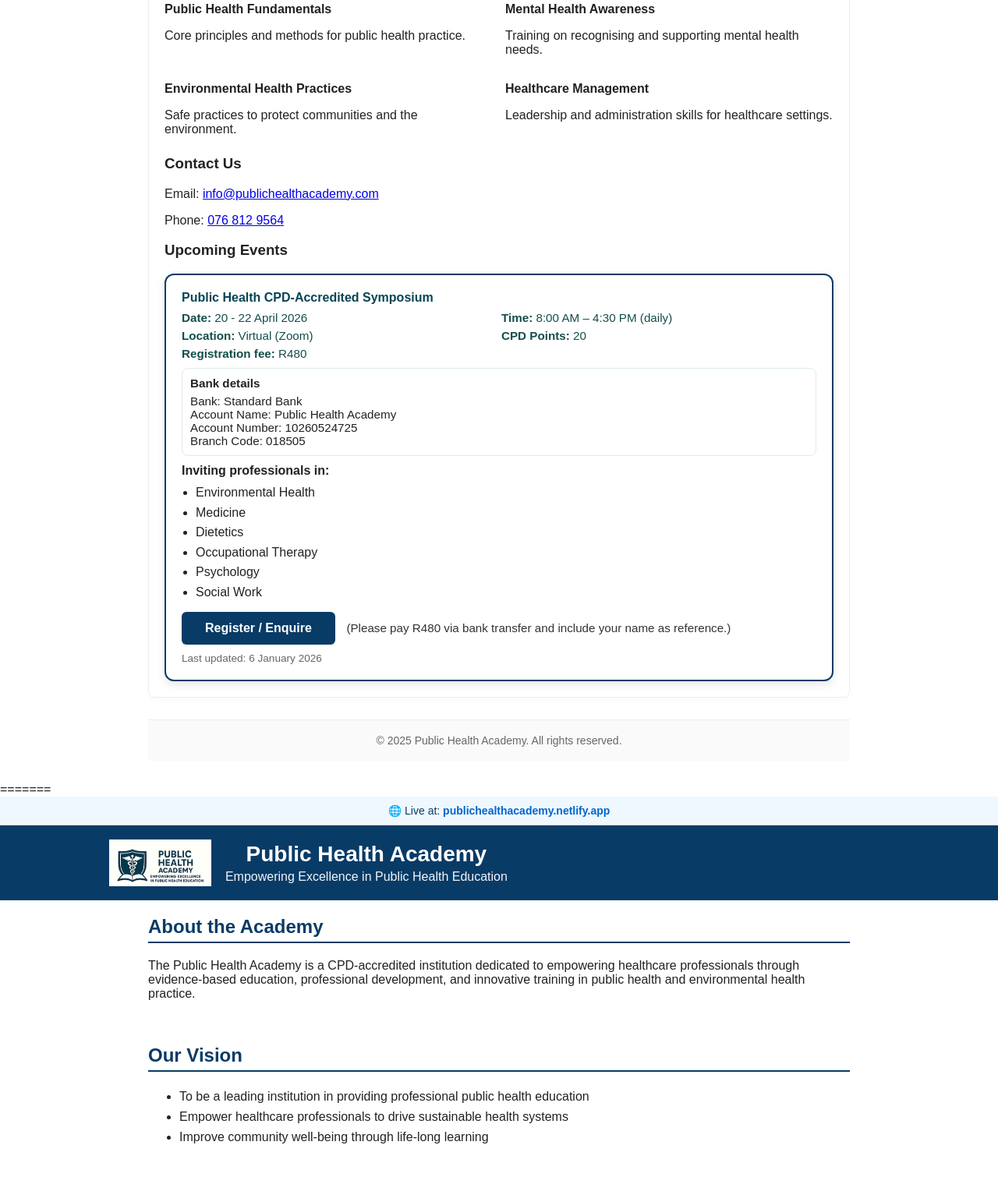
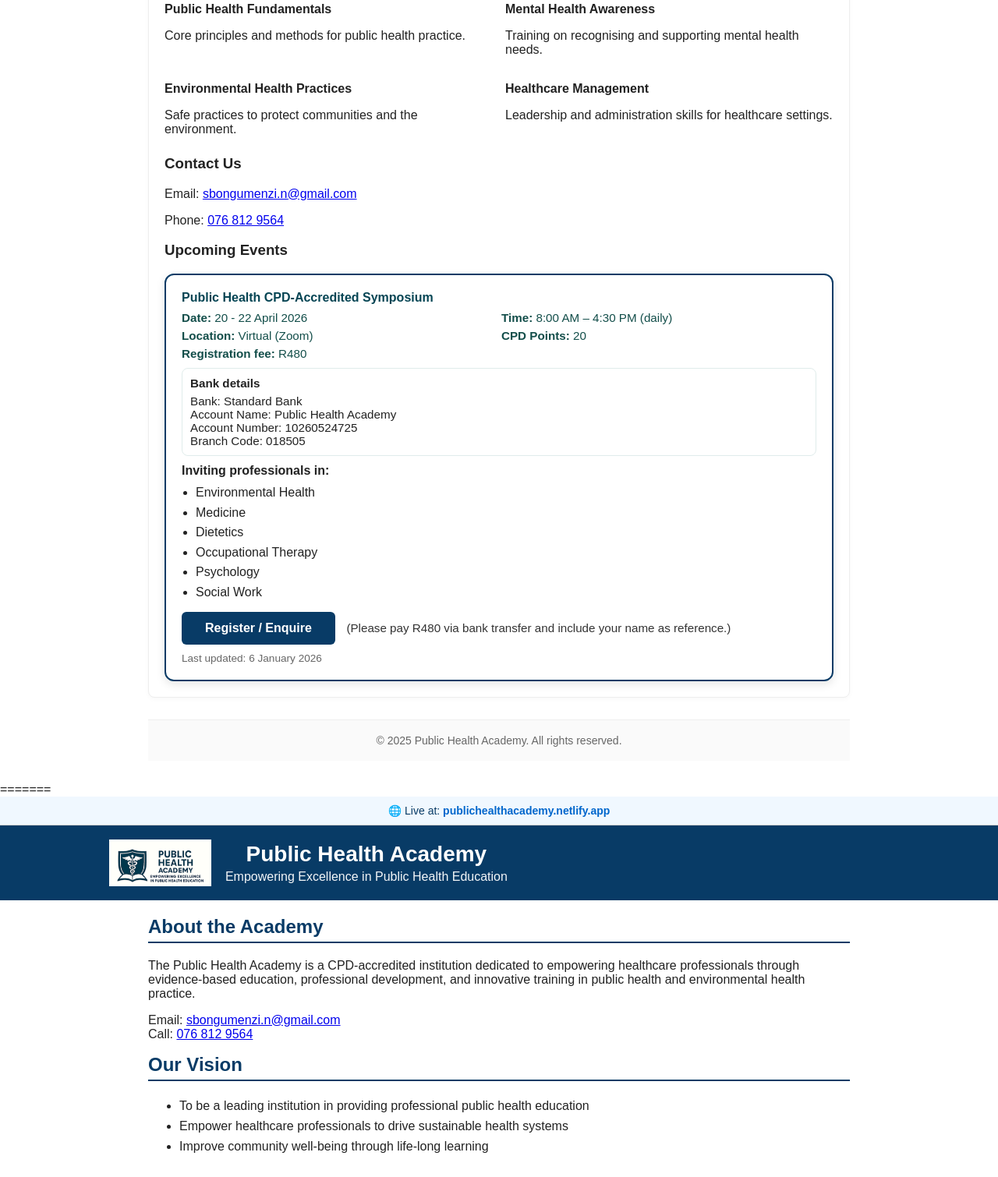
Before and after one commit to sbongumenzin-commits/Public-Health-Academy-, a plain HTML site: page index.html in a window 1280 px wide. Shown: the part 2278-3788 px from the top of the page at 78% size. Drawn offline with Linux system fonts and the light colour scheme.

Commit message:
Fix: use sbongumenzi.n@gmail.com as contact email

```diff
--- a/index.html
+++ b/index.html
@@ -203,7 +203,7 @@
       </div>
 
       <h3 class="contact">Contact Us</h3>
-      <p>Email: <a href="mailto:info@publichealthacademy.com">info@publichealthacademy.com</a></p>
+      <p>Email: <a href="mailto:sbongumenzi.n@gmail.com">sbongumenzi.n@gmail.com</a></p>
       <p>Phone: <a href="tel:+27768129564">076 812 9564</a></p>
 
       <h3 class="upcoming">Upcoming Events</h3>
@@ -289,10 +289,10 @@
     The Public Health Academy is a CPD-accredited institution dedicated to empowering healthcare
     professionals through evidence-based education, professional development, and innovative training
     in public health and environmental health practice.
-  </p>
-</section>
-
-<section class="vision">
+      <p>
+        Email: <a href="mailto:sbongumenzi.n@gmail.com">sbongumenzi.n@gmail.com</a><br>
+        Call: <a href="tel:+27768129564">076 812 9564</a>
+      </p>
   <h2>Our Vision</h2>
   <ul>
     <li>To be a leading institution in providing professional public health education</li>
```
